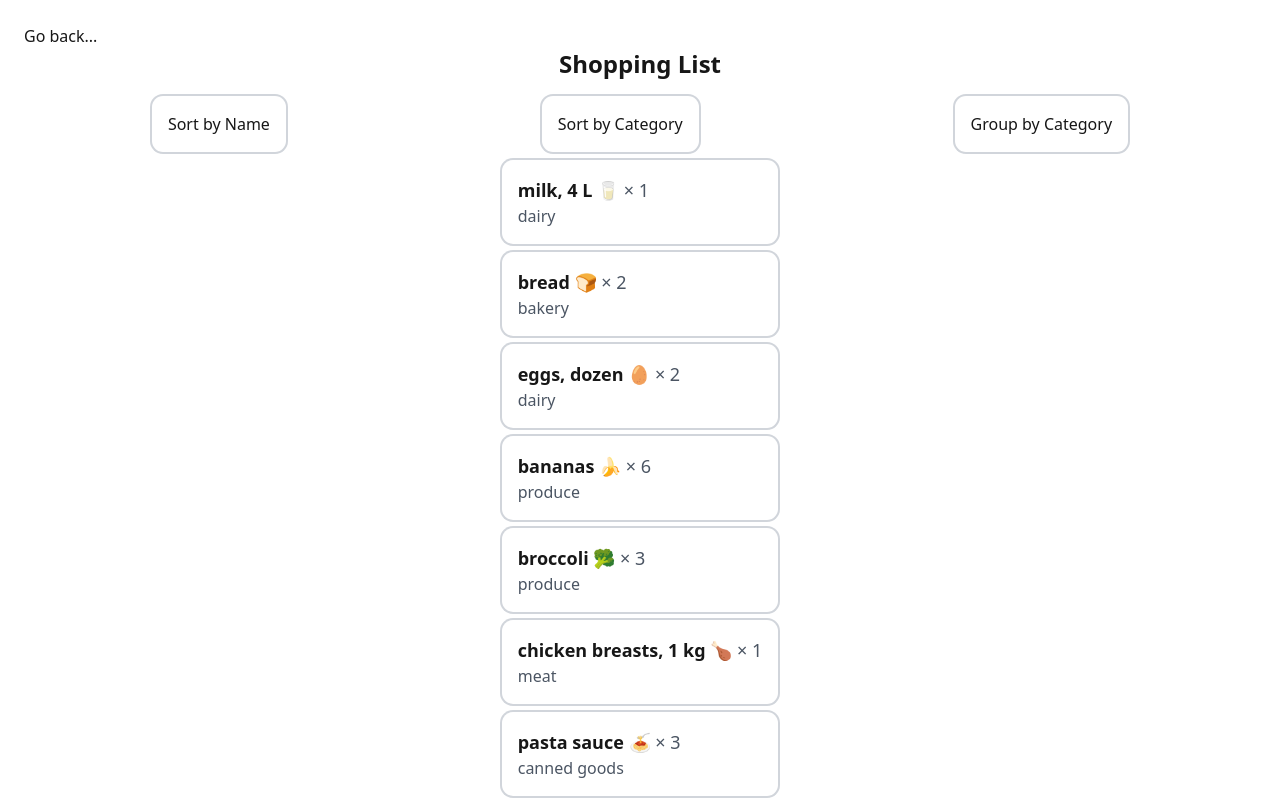
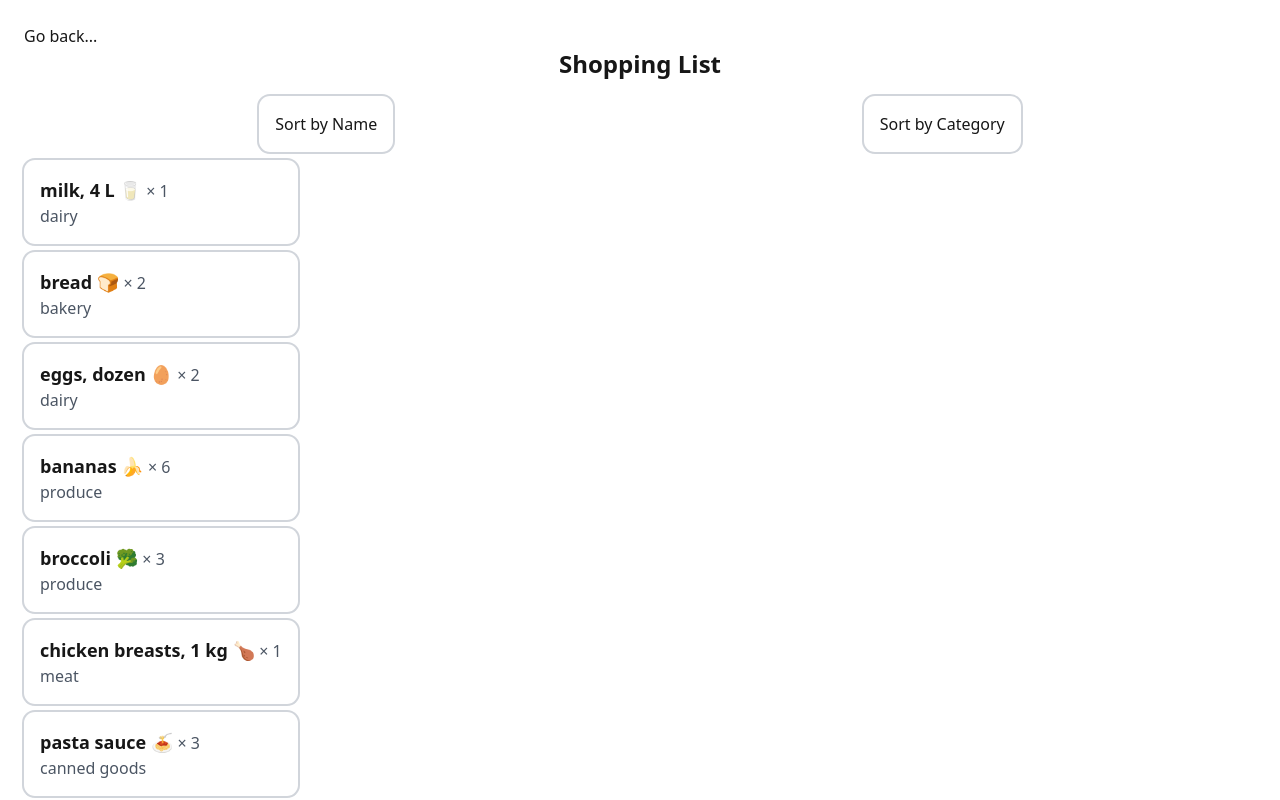
Before and after one commit to FlawlessCasual17/cprg306-assignments, a Next.js app: page /week-6 in a window 1280 px wide. Shown: the top 800 px of the page. Built offline with nearby package versions, Linux system fonts and the light colour scheme.

Commit message:
Update `week-6` module
Signed-off-by: FlawlessCasual17 <07e5297d5b@c0x0.com>

```diff
--- a/app/week-6/item.js
+++ b/app/week-6/item.js
@@ -4,7 +4,7 @@ export default function Item({ id, name, quantity, category }) {
     return (
         <li className='ring-2 ring-gray-300 p-4 mb-2 rounding shadow-sm'>
             <div className='font-semibold text-lg'>
-                {name} <span className='font-normal text-gray-600' style={{ lineHeight: '0', fontSize: '1' }}>
+                {name} <span className='font-normal text-gray-600' style={{ lineHeight: '0', fontSize: '1rem' }}>
                     × {quantity}
                 </span>
             </div>
--- a/app/week-6/list-item.js
+++ b/app/week-6/list-item.js
@@ -5,50 +5,18 @@ import jsonItems from './items.json'
 export default function ListItem() {
     const [sortBy, setSortBy] = useState('name')
     const [items, setItems] = useState(jsonItems)
-    const [groupByCategory, setGroupByCategory] = useState(false)
 
     const sortItems = () =>
         setItems([...items].sort((a, b) =>
-            sortBy === 'name' ?
-                a.name.localeCompare(b.name) : a.category.localeCompare(b.category)
+            sortBy === 'name' ? a.name.localeCompare(b.name) : a.category.localeCompare(b.category)
         ))
     // if (sortBy === 'name')
     //     return a.name.localeCompare(b.name)
     // else if (sortBy === 'category')
     //     return a.category.localeCompare(b.category)
 
-    function sortByName() { setSortBy('name'); sortItems(); setGroupByCategory(false) }
-    function sortByCategory() { setSortBy('category'); sortItems(); setGroupByCategory(false) }
-
-    function handleGroupByCategory() {
-        setGroupByCategory(true)
-        const groupedItems = [...items].reduce((acc, item) => {
-            if (!acc[item.category]) acc[item.category] = []
-            acc[item.category].push(item)
-
-            return acc
-        })
-        // if (!acc[item.category]) acc[item.category] = []
-        // acc[item.category].push(item)
-
-        Object.keys(groupedItems).sort().forEach(category =>
-            [...groupedItems[category]].sort((a, b) => a.name.localeCompare(b.name))
-        )
-
-        setItems(groupedItems)
-    }
-
-    function renderItems() {
-        if (groupByCategory)
-            return Object.entries(items).map(([category, categoryItems]) =>
-                <div key={category}>
-                    <h2 className='text-xl font-bold mt-4 capitalize'>{category}</h2>
-                    <ul>{[categoryItems].map(item => <Item key={item.id} {...item} />)}</ul>
-                </div>
-            )
-
-        return <ul>{[...items].map(item => <Item key={item.id} {...item} />)}</ul>
-    }
+    function sortByName() { setSortBy('name'), sortItems() }
+    function sortByCategory() { setSortBy('category'), sortItems() }
 
     return (
         <div>
@@ -59,11 +27,10 @@ export default function ListItem() {
                 <button onClick={sortByCategory} className='rounding ring-2 ring-gray-300 p-4 mb-2 shadow-sm' >
                     Sort by Category
                 </button>
-                <button onClick={handleGroupByCategory} className='rounding ring-2 ring-gray-300 p-4 mb-2 shadow-sm'>
-                    Group by Category
-                </button>
             </span>
-            <span className='flex justify-around'>{renderItems()}</span>
+            <div className='flex justify-between flex-wrap w-1/2'>
+                <ul>{[...items].map(item => <Item key={item.id} {...item} />)}</ul>
+            </div>
         </div>
     )
 
```
